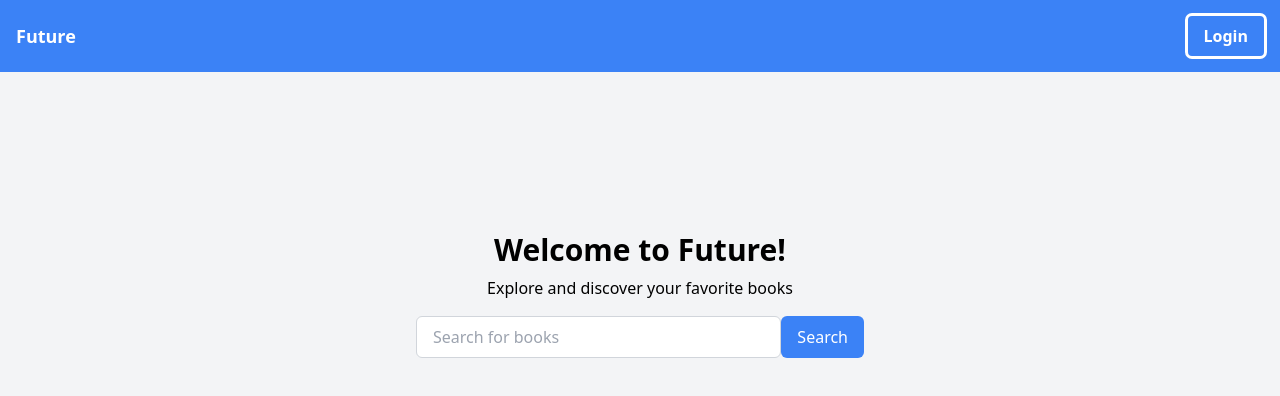
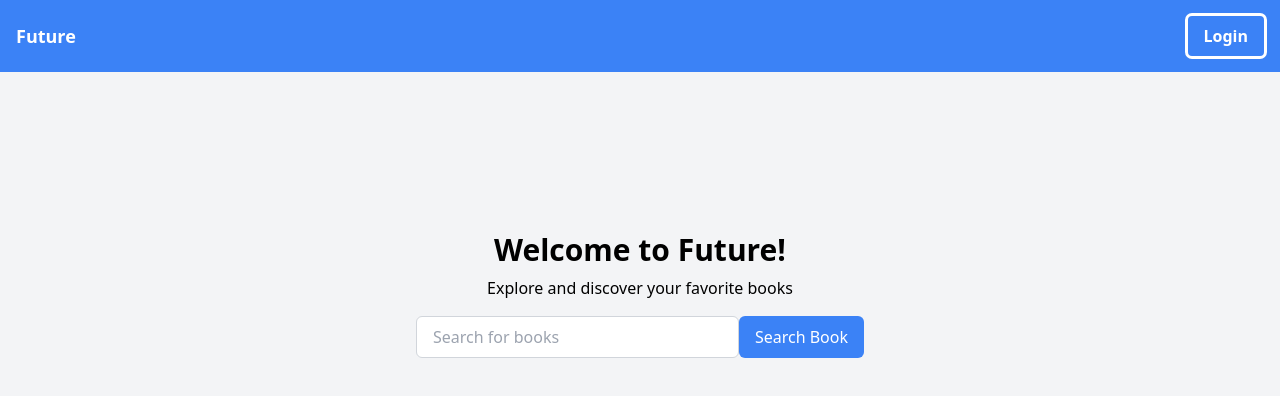
Before and after one commit to hrithiknaha/future-frontend, a React (Create React App) app: page / in a window 1280 px wide. Shown: the top 396 px of the page. Built offline with nearby package versions, Linux system fonts and the light colour scheme.

Commit message:
Added new text

```diff
--- a/src/pages/Home.js
+++ b/src/pages/Home.js
@@ -14,7 +14,7 @@ const Home = () => {
                         placeholder="Search for books"
                         className="flex-grow px-4 py-2 rounded-md border border-gray-300 focus:ring focus:ring-blue-300 focus:border-blue-400"
                     />
-                    <button className="px-4 py-2 bg-blue-500 text-white rounded-md">Search</button>
+                    <button className="px-4 py-2 bg-blue-500 text-white rounded-md">Search Book</button>
                 </div>
             </div>
         </div>
```
